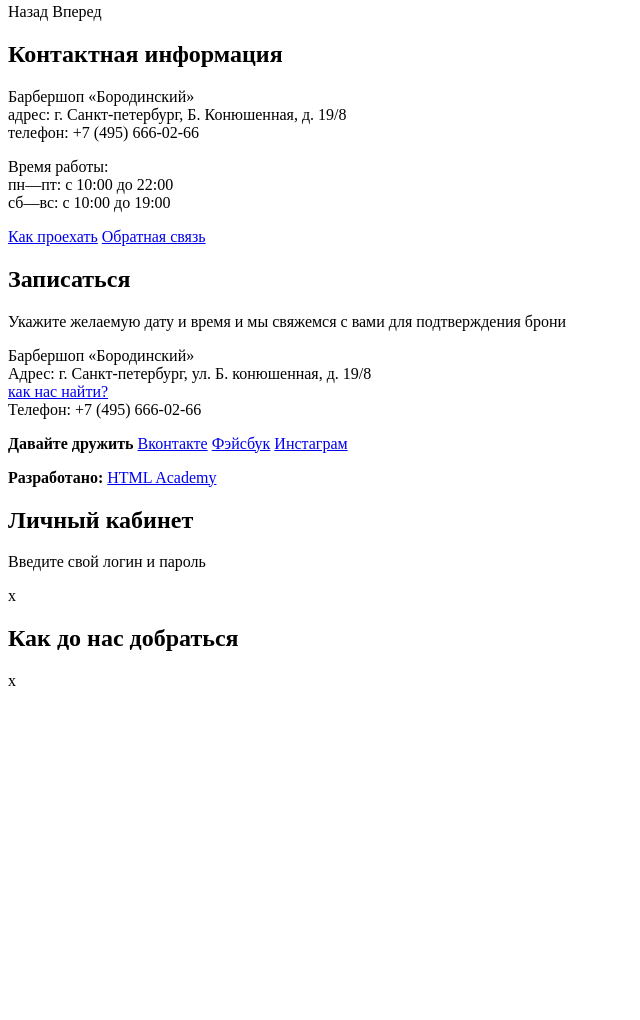
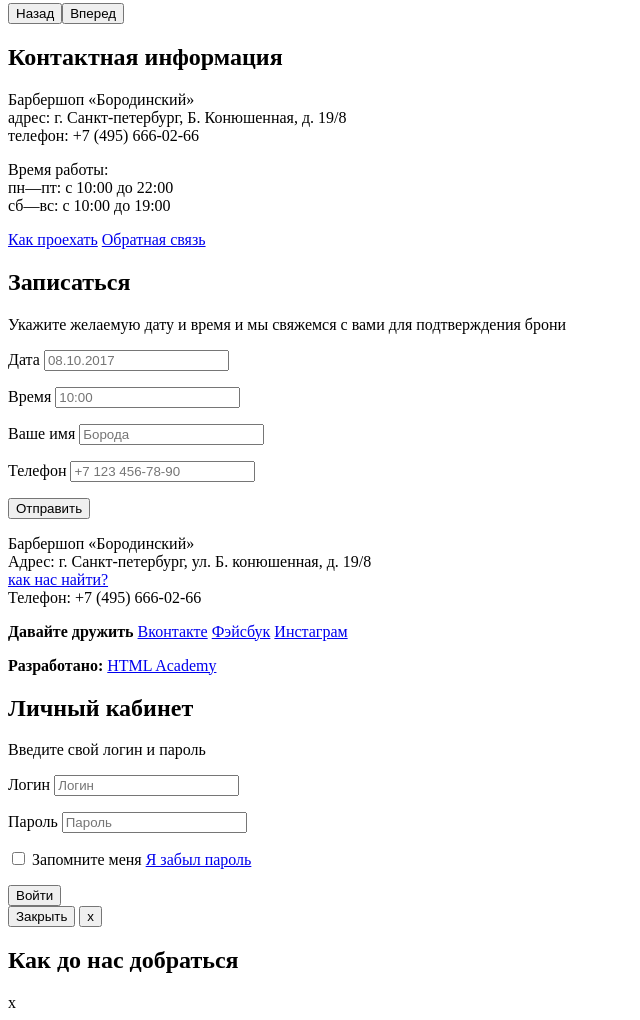
Before and after one commit to Bubun2020/my_layout, a plain HTML site: page index.html in a window 1280 px wide. Shown: the part 1114-2134 px from the top of the page, without its empty margins (0-640 px from the left). Before the commit the page ends 1812 px from the top, so only its background shows below. Drawn offline with Linux system fonts and the light colour scheme.

Commit message:
сверстал в index формы, но не доделал карту.

```diff
--- a/index.html
+++ b/index.html
@@ -22,7 +22,9 @@
         </ul>
         <!-- кнопка вход, (вылазит окно входа) -->
         <ul class="user-navigation">
-          <li class="login-link">Вход</li>
+          <li class="login-link">
+            <a class="login-link" href="link.html">Вход</a>
+          </li>
         </ul>
       </nav>
     </header>
@@ -78,8 +80,8 @@
             <img src="img/studio.jpg" width="286" height="164" alt="Интерьер">
           </a>
         </figure>
-        <span class="button gallery-button gallery-button-back">Назад</span>
-        <span class="button gallery-button gallery-button-next">Вперед</span>
+        <button class="button gallery-button gallery-button-back" type="button">Назад</span>
+        <button class="button gallery-button gallery-button-next" type="button">Вперед</span>
       </section>
       <!-- контактная информация -->
       <section class="contacts">
@@ -98,12 +100,31 @@
         <a class="button" href="contacts.html">Обратная связь</a>
         </section>
         <!-- записаться -->
-        <section class="appointment">
+        <section class="apointment">
           <h2>Записаться</h2>
           <p class="apointment-info">
             Укажите желаемую дату и время и мы свяжемся с вами для подтверждения брони
           </p>
-          <!-- Здесь будет форма -->
+          <form class="apointment-form" action="https://echo.htmlacademy.ru" method="post">
+            <p class="apointment-item">
+              <label for="apointment-data">Дата</label>
+              <input id="apointment-data" type="text" name="date" value="" placeholder="08.10.2017">
+            </p>
+            <p class="apointment-item">
+              <label for="apointment-time">Время</label>
+              <input id="apointment-time" type="text" name="time" value="" placeholder="10:00">
+            </p>
+            <p class="apointment-item">
+              <label for="apointment-name">Ваше имя</label>
+              <input id="apointment-name" type="text" name="name" value="" placeholder="Борода">
+            </p>
+            <p class="apointment-item">
+              <label for="apointment-phone">Телефон</label>
+              <input id="apointment-phone" type="tel" name="phone" value="" placeholder="+7 123 456-78-90">
+            </p>
+            <button class="button" type="submit" name="apointment-button-submit">Отправить</button>
+            <!-- уточнить про button(submit) или input(submit) -->
+          </form>
         </section>
       </main>
       <!-- подвал -->
@@ -131,8 +152,27 @@
       <section class="modal modal-login">
         <h2>Личный кабинет</h2>
         <p>Введите свой логин и пароль</p>
-        <!-- Здесь будет форма -->
-        <span class="modal-close">x</span>
+        <form class="login-form" action="https://echo.htmlacademy.ru" method="post">
+          <p>
+            <label class="visually-hidden" for="user-login">Логин</label>
+            <input class="login-icon-user" id="user-login" type="text" name="login" placeholder="Логин" value="">
+          </p>
+          <p>
+            <label  class="visually-hidden" for="user-password">Пароль</label>
+            <input class="login-icon-password" id="user-password" type="password" name="password" placeholder="Пароль" value="">
+          </p>
+          <p class="login-password-info">
+            <label class="login-checkbox">
+              <input type="checkbox" name="remember" class="visually-hidden" value="">
+              <span class="checkbox-indicator"></span>
+              Запомните меня
+            </label>
+            <a class="restore" href="#">Я забыл пароль</a>
+          </p>
+          <button class="button" type="submit" name="modal-login-button">Войти</button>
+        </form>
+        <button class="modal-close" type="button" name="modal-login-close">Закрыть</button>
+        <input type="button" name="btn-close-modal" value="x">
       </section>
       <!-- всплывающая карта -->
       <section class="modal modal-map">
```
Also changed, not shown: catalog.html (+1 -1 lines), price-list.html (+1 -1 lines).
